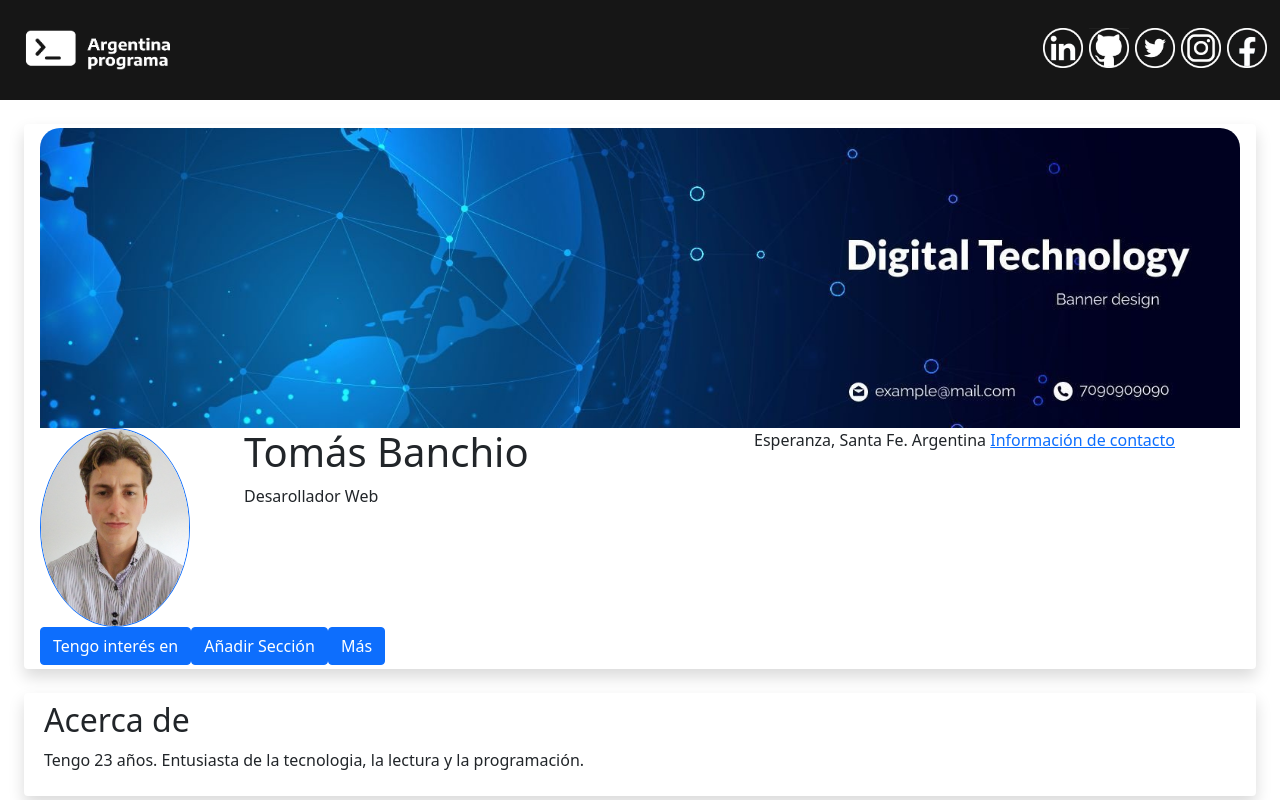
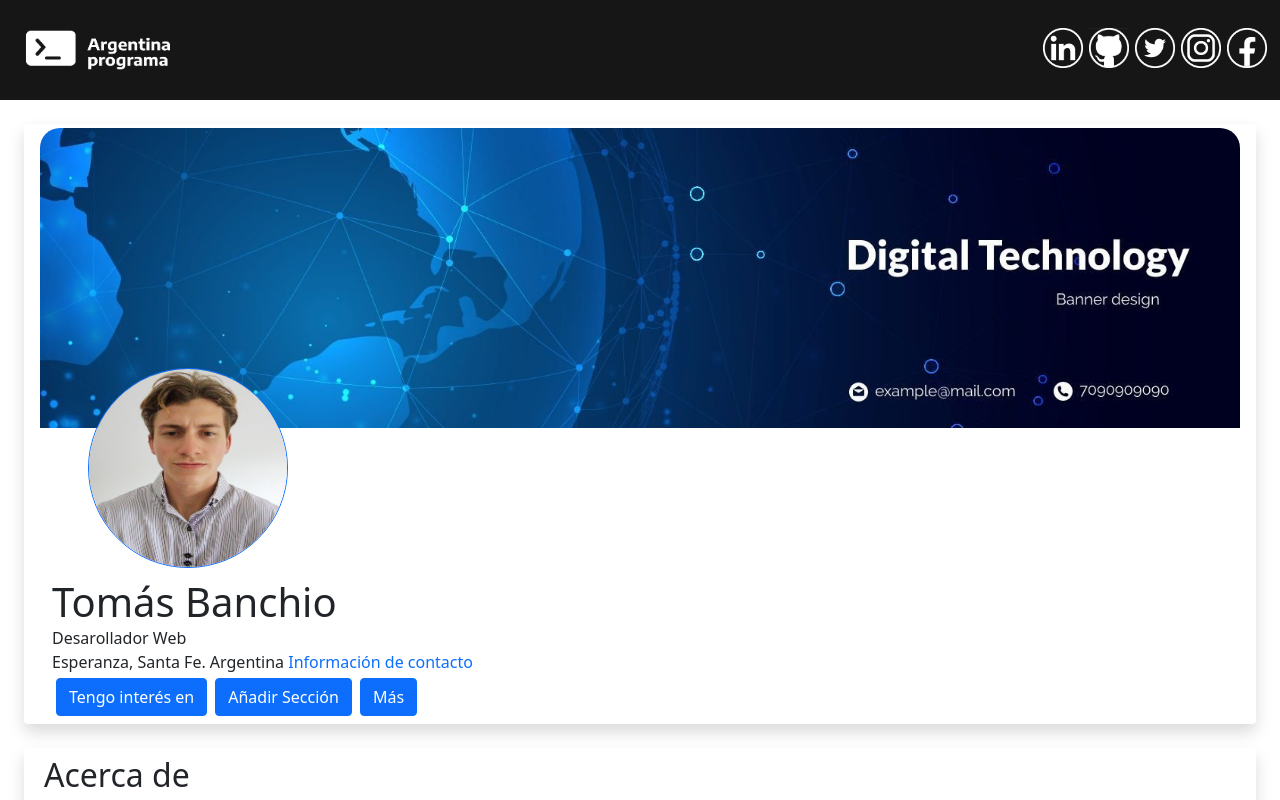
Before and after one commit to tomiban/portfolio_arg_programa, an Angular app: page / in a window 1280 px wide. Shown: the top 800 px of the page. Built offline with nearby package versions, Linux system fonts and the light colour scheme.

Commit message:
Se modifica posición de foto de perfil

```diff
--- a/src/app/components/banner/banner.component.css
+++ b/src/app/components/banner/banner.component.css
@@ -1,4 +1,29 @@
+*{
+  margin : 0;
+}
+
 #banner {
-    width: 100%;
-    border-radius: 20px 20px 0 0;
+  width: 100%;
+  border-radius: 20px 20px 0 0;
 }
+
+#main-profile {
+  position: relative;
+}
+
+#profile-img {
+  width: 200px;
+  height: 200px;
+  position: absolute;
+  top: -60px;
+  left: 60px;
+  z-index: 1;
+}
+
+span {
+  height: 150px;
+}
+
+span a{
+  text-decoration: none;
+}
--- a/src/app/components/banner/banner.component.html
+++ b/src/app/components/banner/banner.component.html
@@ -1,30 +1,43 @@
 <div class="row m-4 p-1 bg-body rounded shadow">
+  <div class="col-xs-12 col-sm-12 col-md-12 col-lg12">
     <div class="img-fluid">
-    <img id="banner" src="../../../assets/banner.jpg" alt="Banner del sitio" />
+      <img
+        id="banner"
+        src="../../../assets/banner.jpg"
+        alt="Banner del sitio"
+      />
     </div>
-  <div class="col-xs-12 col-sm-2 col-md-2 col-lg2">
+  </div>
+
+  <div class="row" id="main-profile">
+    <div class="col-xs-2 col-sm-2 col-md-2 col-lg2">
       <img
         src="../../../assets/foto-perfil.jpg"
         alt="Foto de perfil"
         class="img-fluid border border-primary border-1 rounded-circle"
-      width="150px;"
-      height="150px"
+        id="profile-img"
       />
     </div>
-
-  <div class="col-xs-12 col-sm-5 col-md-5 col-lg5">
+  </div>
+  <span class="espacio"></span>
+  <div class="row">
+    <div class="col-xs-5 col-sm-5 col-md-12 col-lg12">
       <h1>Tomás Banchio</h1>
       <p>Desarollador Web</p>
-  </div>
-
-  <div class="col-xs-12 col-sm-5 col-md-5 col-lg5">
       <span> Esperanza, Santa Fe. Argentina </span>
       <span><a href="a">Información de contacto</a></span>
     </div>
 
-  <div id="info-actions">
-    <button type="button" class="btn btn-primary">Tengo interés en</button>
-    <button type="button" class="btn btn-primary">Añadir Sección</button>
-    <button type="button" class="btn btn-primary">Más</button>
+    <div class="col-xs-5 col-sm-5 col-md-12 col-lg12">
+      <div id="info-actionn ">
+        <button type="button" class="btn btn-primary m-1">
+          Tengo interés en
+        </button>
+        <button type="button" class="btn btn-primary m-1">
+          Añadir Sección
+        </button>
+        <button type="button" class="btn btn-primary m-1">Más</button>
       </div>
     </div>
+  </div>
+</div>
```
Lines whose indentation alone changed are shown as unchanged.
